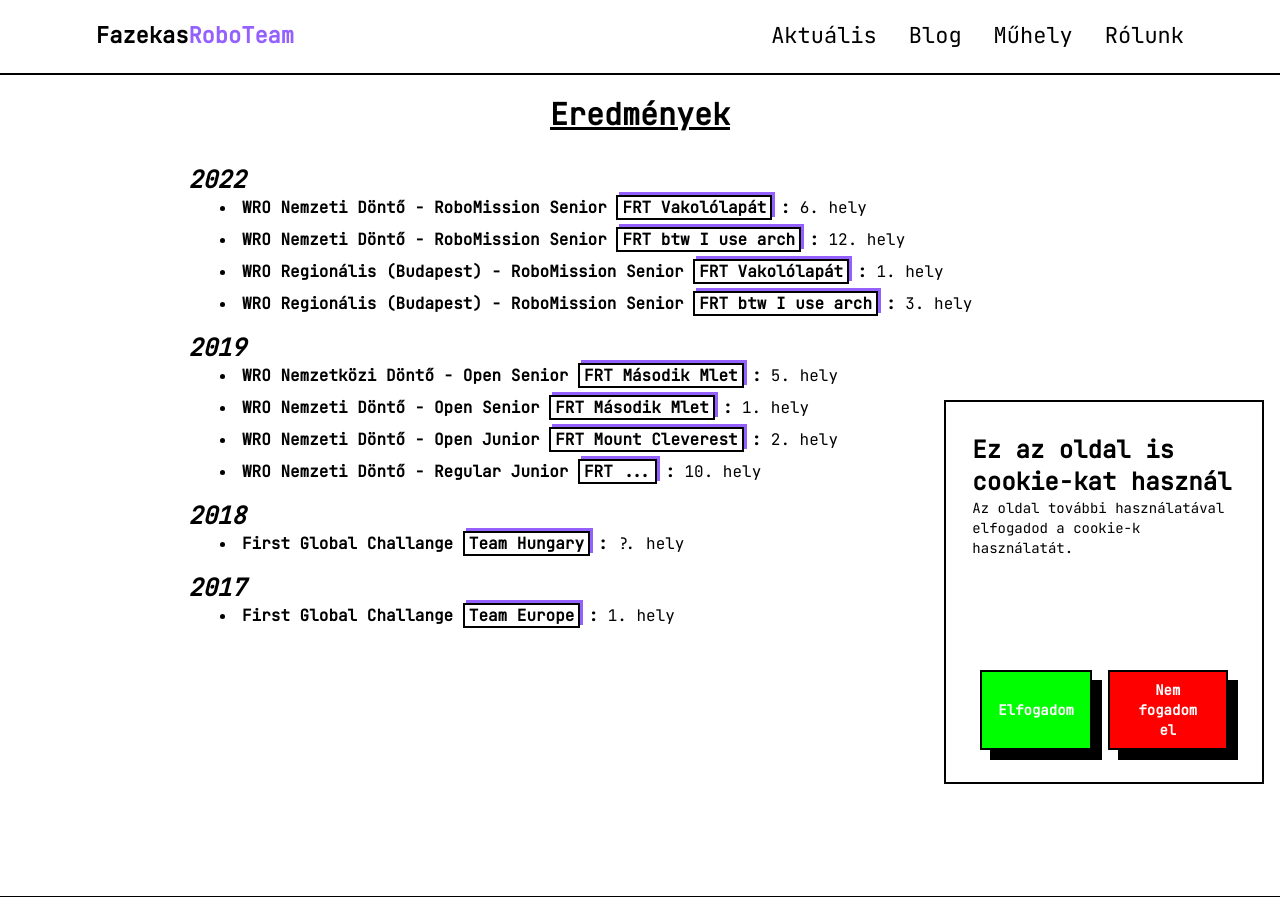
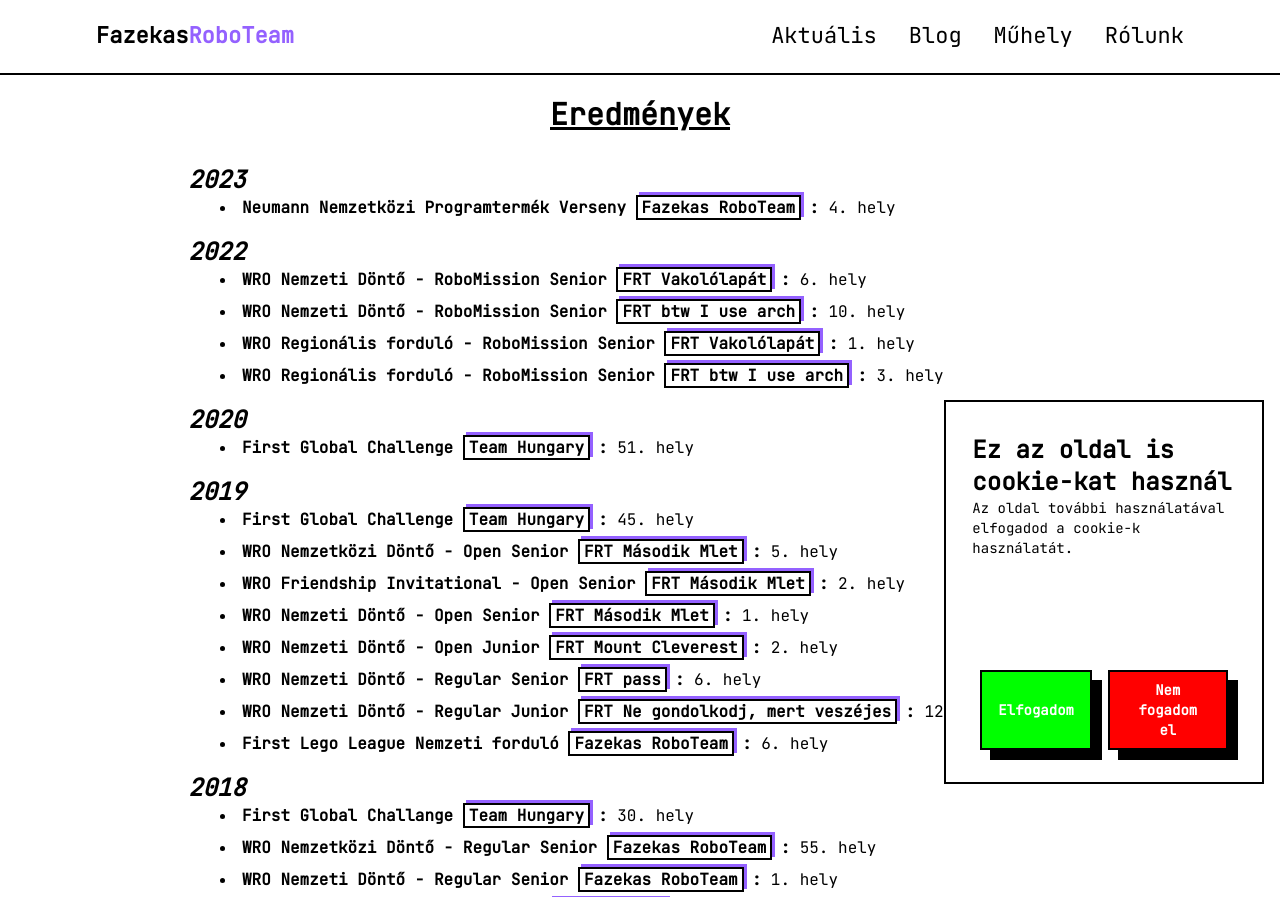
Before and after one commit to Fazekas-Robo-Team/frt-website, a SvelteKit app: page /eredmenyek in a window 1280 px wide. Shown: the top 897 px of the page. Built offline with nearby package versions, Linux system fonts and the light colour scheme; no server answers.

Commit message:
updated eredmenyek

```diff
--- a/src/routes/(app)/eredmenyek/+page.svelte
+++ b/src/routes/(app)/eredmenyek/+page.svelte
@@ -10,27 +10,48 @@
 <div class="min-h-screen mt-24 mx-4 lg:mx-20 xl:mx-44 px-3">
 	<h2 class="text-center font-semibold text-3xl underline mb-8">Eredmények</h2>
 	<div class="mb-4">
+		<h3 class="text-2xl font-semibold italic">2023</h3>
+		<ul class="list-disc mx-8 child:mb-2">
+			<li><strong>Neumann Nemzetközi Programtermék Verseny <Highlight>Fazekas RoboTeam</Highlight>:</strong> 4. hely</li>
+		</ul>
+	</div>
+	<div class="mb-4">
 		<h3 class="text-2xl font-semibold italic">2022</h3>
 		<ul class="list-disc mx-8 child:mb-2">
 			<li><strong>WRO Nemzeti Döntő - RoboMission Senior <Highlight>FRT Vakolólapát</Highlight>:</strong> 6. hely</li>
-			<li><strong>WRO Nemzeti Döntő - RoboMission Senior <Highlight>FRT btw I use arch</Highlight>:</strong> 12. hely</li>
-			<li><strong>WRO Regionális (Budapest) - RoboMission Senior <Highlight>FRT Vakolólapát</Highlight>:</strong> 1. hely</li>
-			<li><strong>WRO Regionális (Budapest) - RoboMission Senior <Highlight>FRT btw I use arch</Highlight>:</strong> 3. hely</li>
+			<li><strong>WRO Nemzeti Döntő - RoboMission Senior <Highlight>FRT btw I use arch</Highlight>:</strong> 10. hely</li>
+			<li><strong>WRO Regionális forduló - RoboMission Senior <Highlight>FRT Vakolólapát</Highlight>:</strong> 1. hely</li>
+			<li><strong>WRO Regionális forduló - RoboMission Senior <Highlight>FRT btw I use arch</Highlight>:</strong> 3. hely</li>
+		</ul>
+	</div>
+	<div class="mb-4">
+		<h3 class="text-2xl font-semibold italic">2020</h3>
+		<ul class="list-disc mx-8 child:mb-2">
+			<li><strong>First Global Challenge <Highlight>Team Hungary</Highlight>:</strong> 51. hely</li>
 		</ul>
 	</div>
 	<div class="mb-4">
 		<h3 class="text-2xl font-semibold italic">2019</h3>
 		<ul class="list-disc mx-8 child:mb-2">
+			<li><strong>First Global Challenge <Highlight>Team Hungary</Highlight>:</strong> 45. hely</li>
 			<li><strong>WRO Nemzetközi Döntő - Open Senior <Highlight>FRT Második Mlet</Highlight>:</strong> 5. hely</li>
+			<li><strong>WRO Friendship Invitational - Open Senior <Highlight>FRT Második Mlet</Highlight>:</strong> 2. hely</li>
 			<li><strong>WRO Nemzeti Döntő - Open Senior <Highlight>FRT Második Mlet</Highlight>:</strong> 1. hely</li>
 			<li><strong>WRO Nemzeti Döntő - Open Junior <Highlight>FRT Mount Cleverest</Highlight>:</strong> 2. hely</li>
-			<li><strong>WRO Nemzeti Döntő - Regular Junior <Highlight>FRT ...</Highlight>:</strong> 10. hely</li>
+			<li><strong>WRO Nemzeti Döntő - Regular Senior <Highlight>FRT pass</Highlight>:</strong> 6. hely</li>
+			<li><strong>WRO Nemzeti Döntő - Regular Junior <Highlight>FRT Ne gondolkodj, mert veszéjes</Highlight>:</strong> 12. hely</li>
+			<li><strong>First Lego League Nemzeti forduló <Highlight>Fazekas RoboTeam</Highlight>:</strong> 6. hely</li>
 		</ul>
 	</div>
     <div class="mb-4">
 		<h3 class="text-2xl font-semibold italic">2018</h3>
 		<ul class="list-disc mx-8 child:mb-2">
-			<li><strong>First Global Challange <Highlight>Team Hungary</Highlight>:</strong> ?. hely</li>
+			<li><strong>First Global Challange <Highlight>Team Hungary</Highlight>:</strong> 30. hely</li>
+			<li><strong>WRO Nemzetközi Döntő - Regular Senior <Highlight>Fazekas RoboTeam</Highlight>:</strong> 55. hely</li>
+			<li><strong>WRO Nemzeti Döntő - Regular Senior <Highlight>Fazekas RoboTeam</Highlight>:</strong> 1. hely</li>
+			<li><strong>WRO Nemzeti Döntő - Open Junior <Highlight>Fazekas Sbc</Highlight>:</strong> 6. hely</li>
+			<li><strong>WRO Nemzeti Döntő - Regular Junior <Highlight>FRT AD</Highlight>:</strong> 17. hely</li>
+			<li><strong>First Lego League Közép-Európai forduló <Highlight>Fazekas RoboTeam</Highlight>:</strong> 9. hely</li>
 		</ul>
 	</div>
     <div class="mb-4">
```
